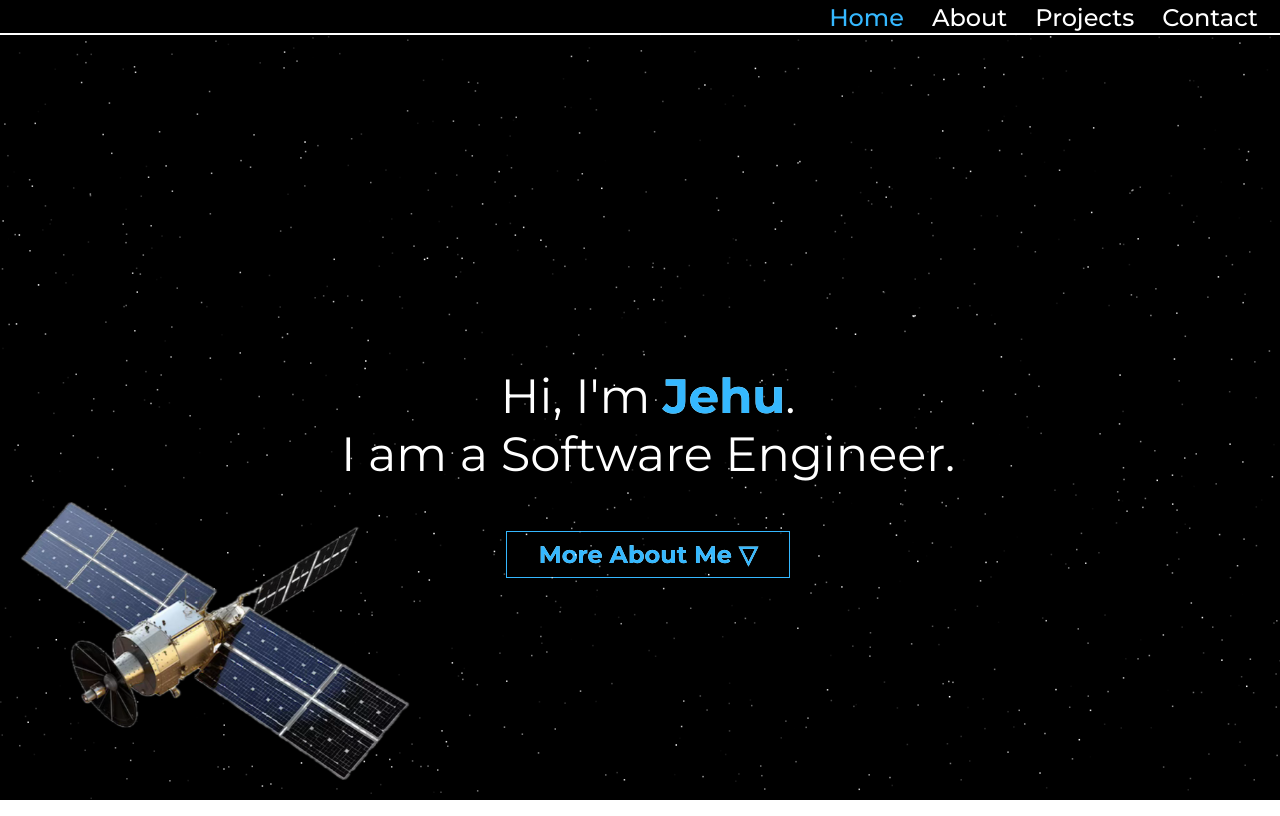
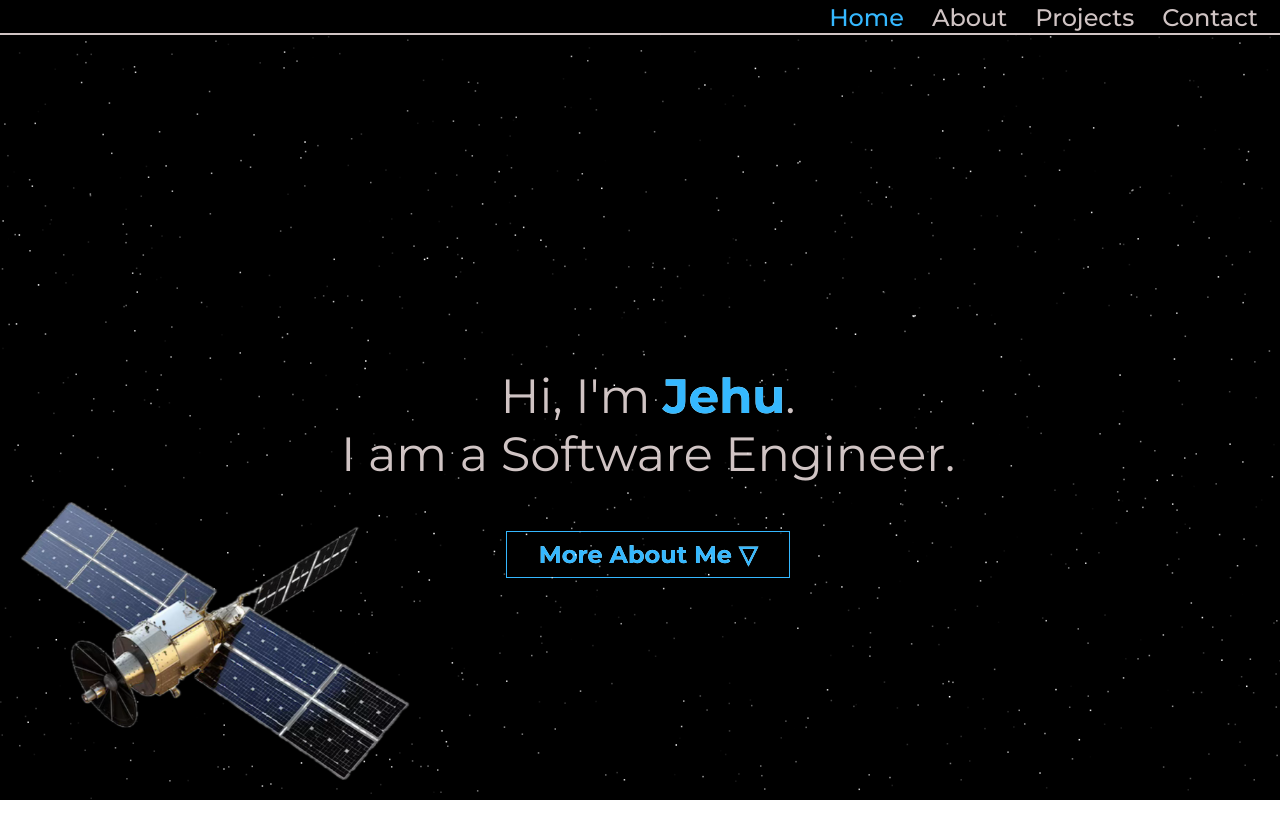
Before and after one commit to jehuzepedasilva2/personal-website, a React (Vite) app: page / in a window 1280 px wide. Built offline with nearby package versions, Linux system fonts and the light colour scheme.

Commit message:
change primary-font-color from white to offset white/gray

```diff
--- a/src/index.css
+++ b/src/index.css
@@ -3,9 +3,18 @@
   font-family: 'Montserrat', sans-serif;
 }
 
+/* :root {
+  --primary-font-color: #FFFFFF;
+  --other-font-color: #fc8585;
+  --accent-color: rgb(129, 128, 128);
+  --font-size-1: 3rem;
+  --font-size-2: 1.5rem;
+  --font-size-3: 1.2rem;
+} */
+
+
 :root {
-  --primary-font-color: #FFFFFF;
-  /* --other-font-color: #fc8585; */
+  --primary-font-color: #d0c4c4;
   --other-font-color: #35b8ff;
   --accent-color: rgb(129, 128, 128);
   --font-size-1: 3rem;
```
